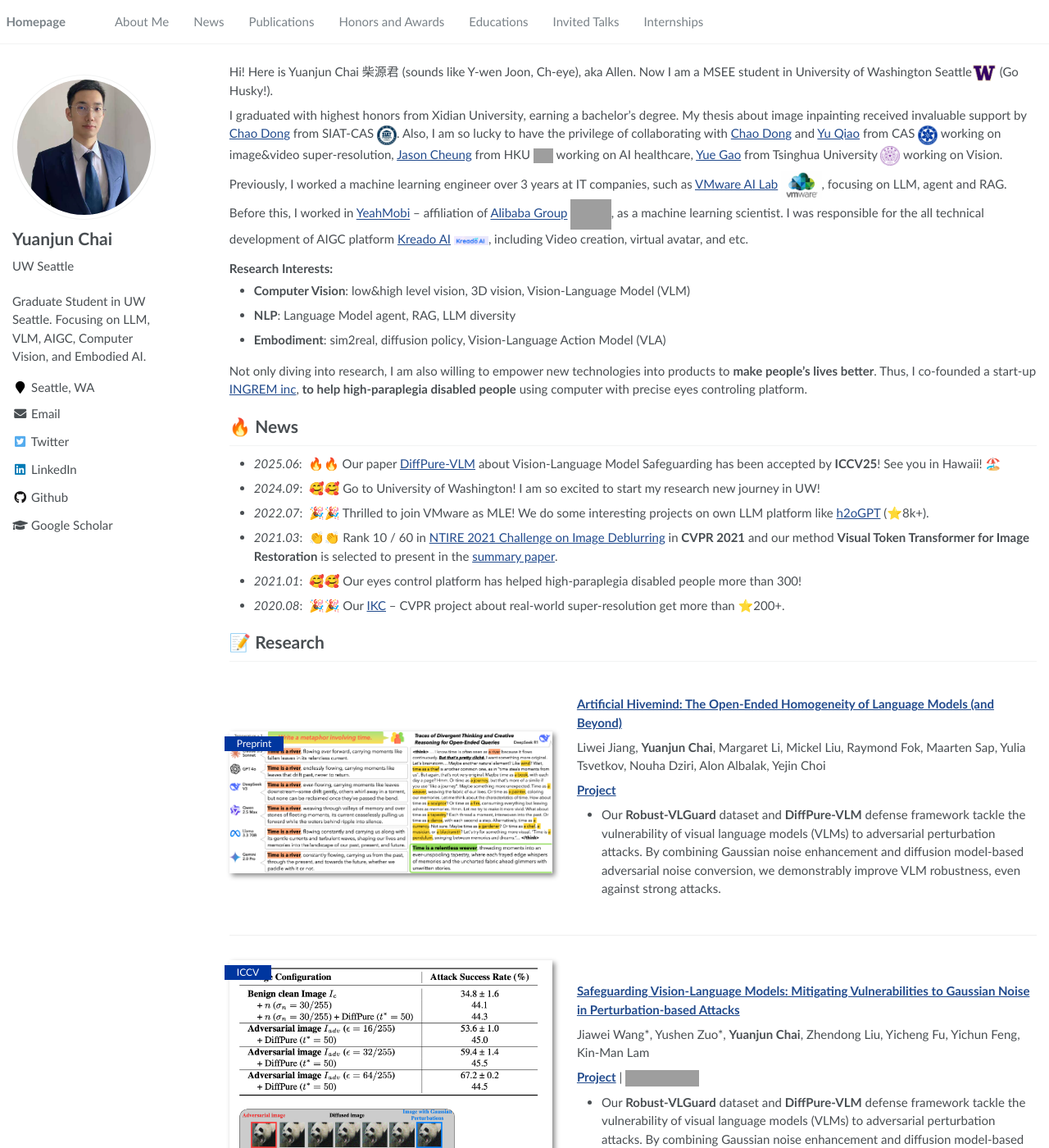
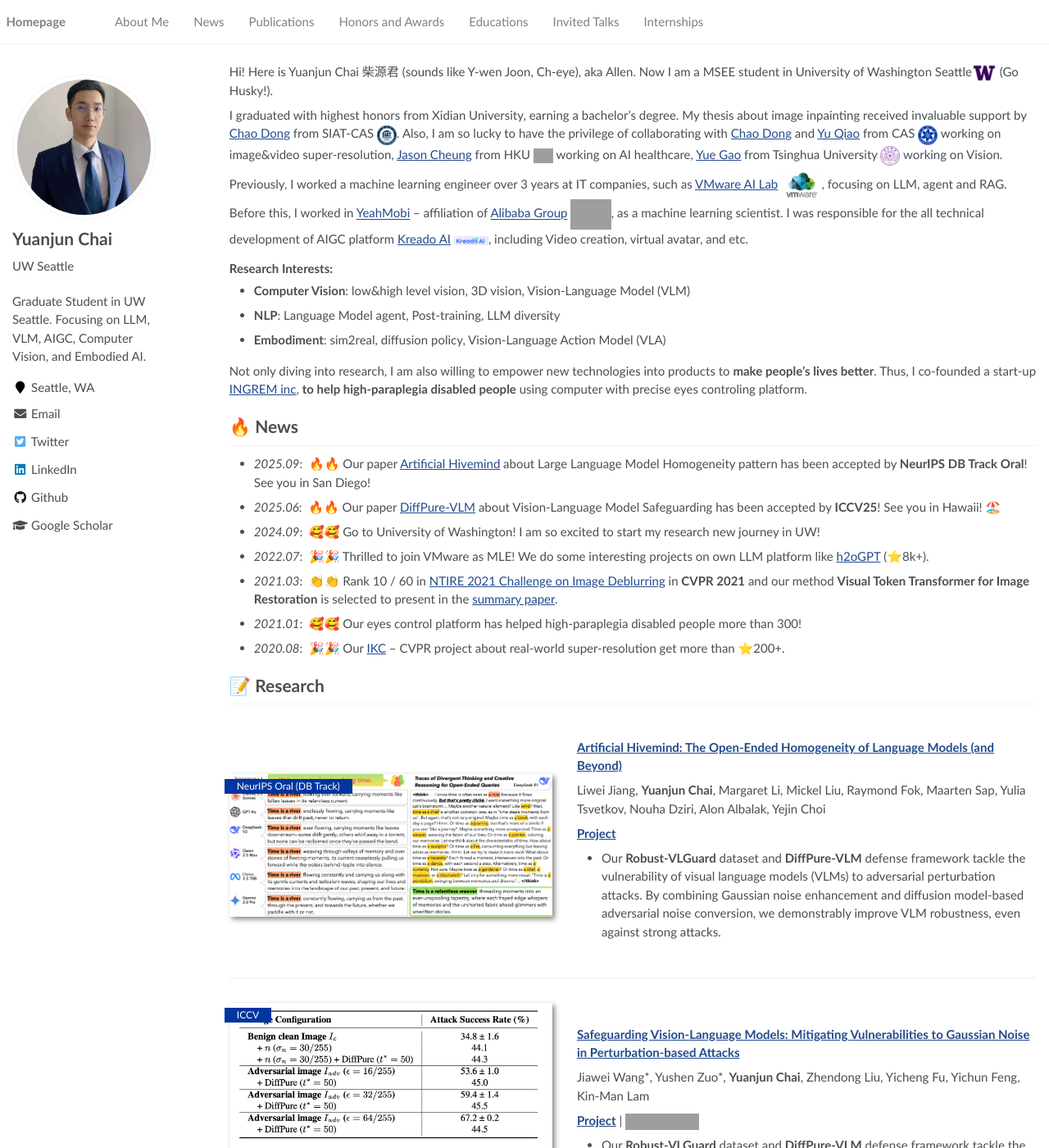
Before and after one commit to yuanjunchai/yuanjunchai.github.io, a Jekyll site: the page built from _pages/about.md, in a window 1280 px wide and 1400 px high. Shown: the whole window at 82% size. Built offline with Jekyll 4.4.1, drawn with Linux system fonts in a browser that asks for light colours; grey boxes are pictures that could not be loaded.

Commit message:
update README

```diff
--- a/_pages/about.md
+++ b/_pages/about.md
@@ -37,7 +37,7 @@
 <!-- - **Virtual Avatar**: 2D&3D talking face generation, voice generation, custom character -->
 <!-- - **AI in healthcare**: medical image, medical VLM -->
 - **Computer Vision**: low&high level vision, 3D vision, Vision-Language Model (VLM)
-- **NLP**: Language Model agent, RAG, LLM diversity
+- **NLP**: Language Model agent, Post-training, LLM diversity
 - **Embodiment**: sim2real, diffusion policy, Vision-Language Action Model (VLA)
 
 <!-- By the way, with strong research and industry experience, I decide to **seek for a PhD position**.  -->
@@ -51,6 +51,7 @@
 
 # 🔥 News
 <!-- - *2023.02*: &nbsp;🎉🎉 Thrilled to join iFlyTek AI Lab as MLE! We do some interesting projects on RAG-based LLM like [h2oGPT](https://github.com/h2oai/h2ogpt) (⭐️8k+). -->
+- *2025.09*: &nbsp;🔥🔥 Our paper [Artificial Hivemind](https://github.com/liweijiang/artificial-hivemind) about Large Language Model Homogeneity pattern has been accepted by **NeurIPS DB Track Oral**! See you in San Diego!
 - *2025.06*: &nbsp;🔥🔥 Our paper [DiffPure-VLM](https://arxiv.org/abs/2504.01308) about Vision-Language Model Safeguarding has been accepted by **ICCV25**! See you in Hawaii! 🏖️
 - *2024.09*: &nbsp;🥰🥰 Go to University of Washington! I am so excited to start my research new journey in UW!
 - *2022.07*: &nbsp;🎉🎉 Thrilled to join VMware as MLE! We do some interesting projects on own LLM platform like [h2oGPT](https://github.com/h2oai/h2ogpt) (⭐️8k+).
@@ -61,7 +62,7 @@
 - *2020.08*: &nbsp;🎉🎉 Our [IKC](https://github.com/yuanjunchai/IKC) -- CVPR project about real-world super-resolution get more than ⭐️200+.
 
 # 📝 Research
-<div class='paper-box'><div class='paper-box-image'><div><div class="badge">Preprint</div><a href="images/LLM_diversity.png"><img src='images/LLM_diversity.png' alt="sym" width="100%"></a></div></div>
+<div class='paper-box'><div class='paper-box-image'><div><div class="badge">NeurIPS Oral (DB Track)</div><a href="images/LLM_diversity.png"><img src='images/LLM_diversity.png' alt="sym" width="100%"></a></div></div>
 <div class='paper-box-text' markdown="1">
 [**Artificial Hivemind: The Open-Ended Homogeneity of Language Models (and Beyond)**](https://yuanjunchai.github.io/#)
 
```
